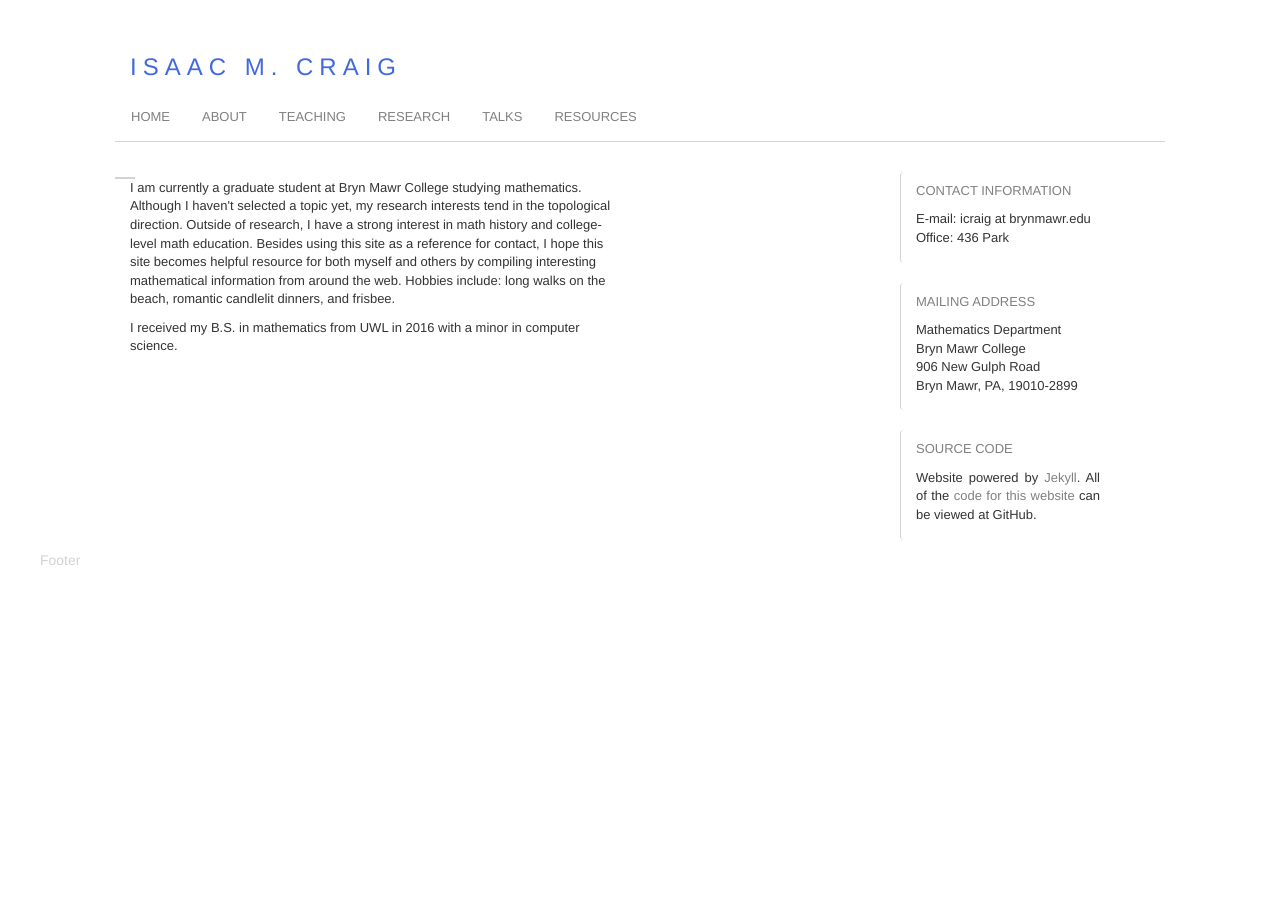
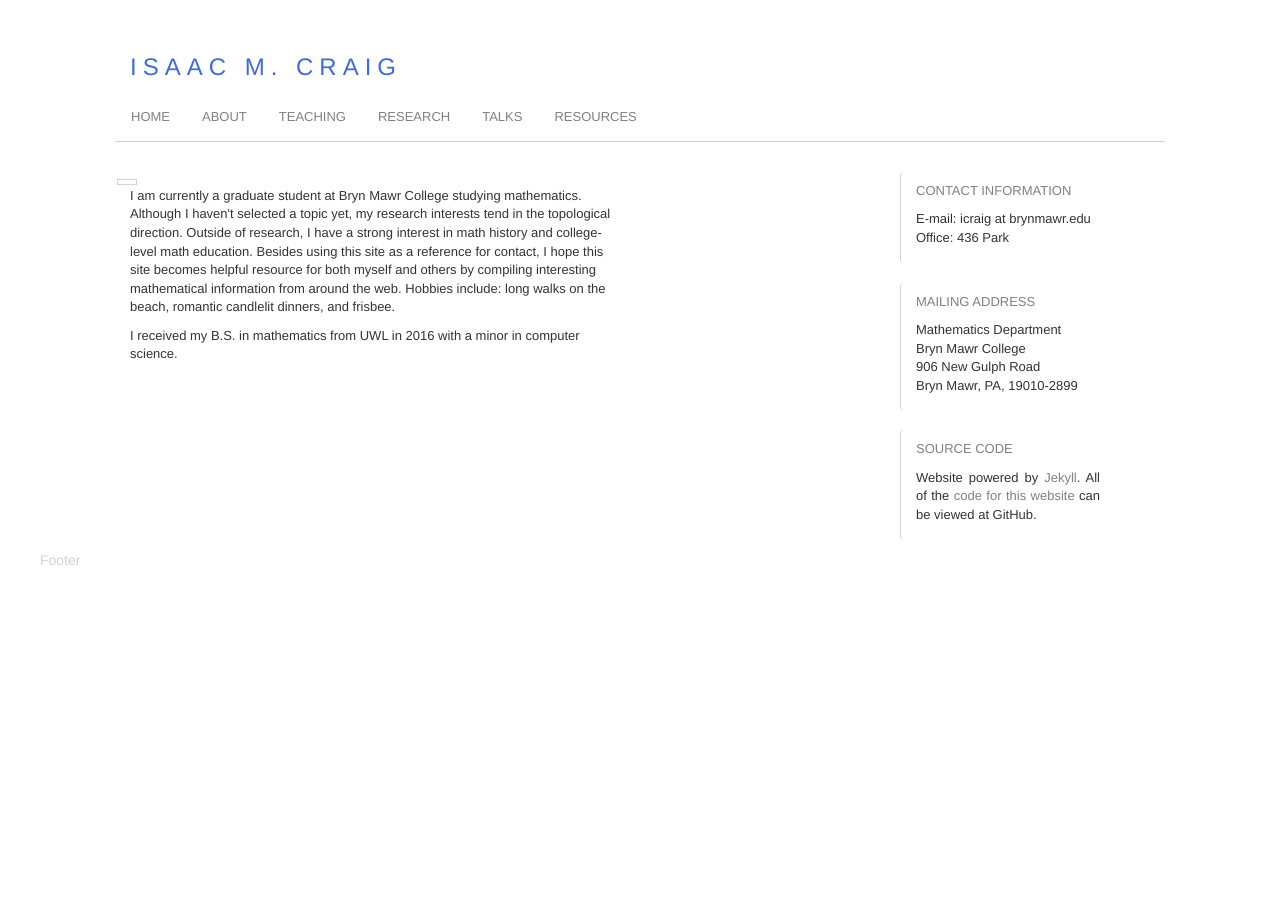
Before and after one commit to isundberg/isaacmc.github.io, a Jekyll site: the page built from about/index.html, in a window 1280 px wide. Built offline with Jekyll 4.4.1, drawn with Linux system fonts in a browser that asks for light colours.

Commit message:
Update index.css

```diff
--- a/css/index.css
+++ b/css/index.css
@@ -55,9 +55,10 @@ body {
 }
 
 #block1 {
-	background: lightgray;
 	width: 20px;
-	height: 2px;
+    	border: 1px solid lightgray;
+    	padding: 2px;
+    	margin: 2px;
 }
 
 
```
